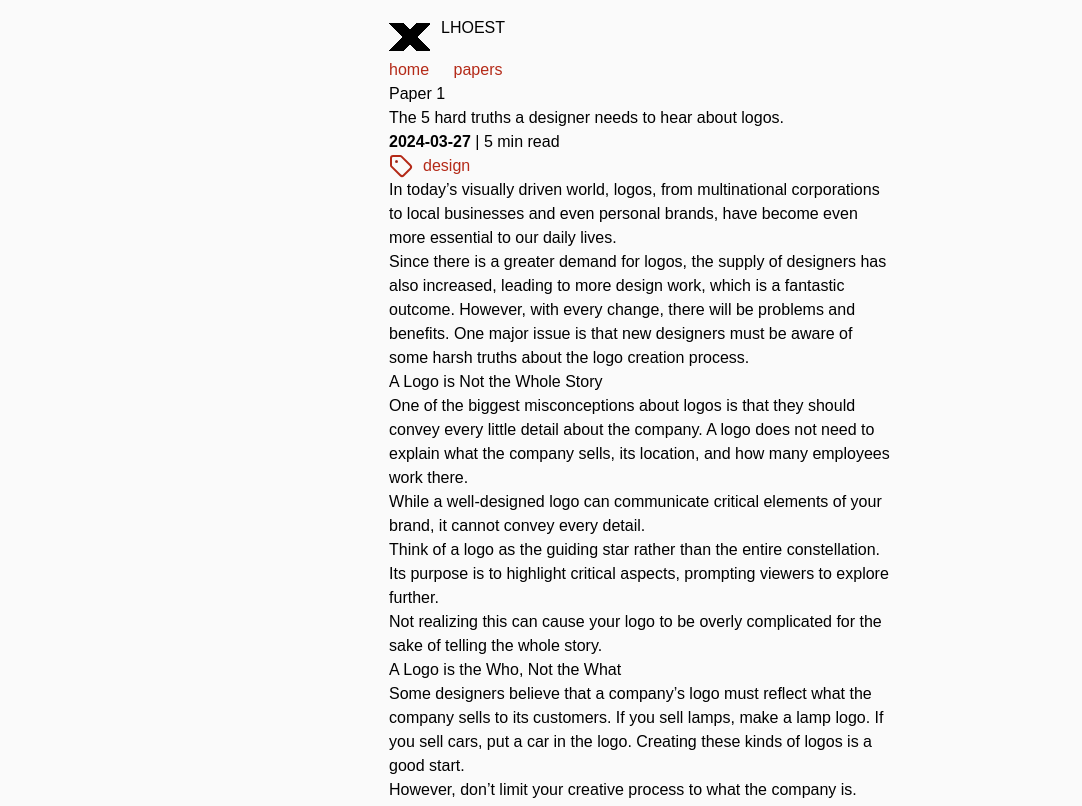
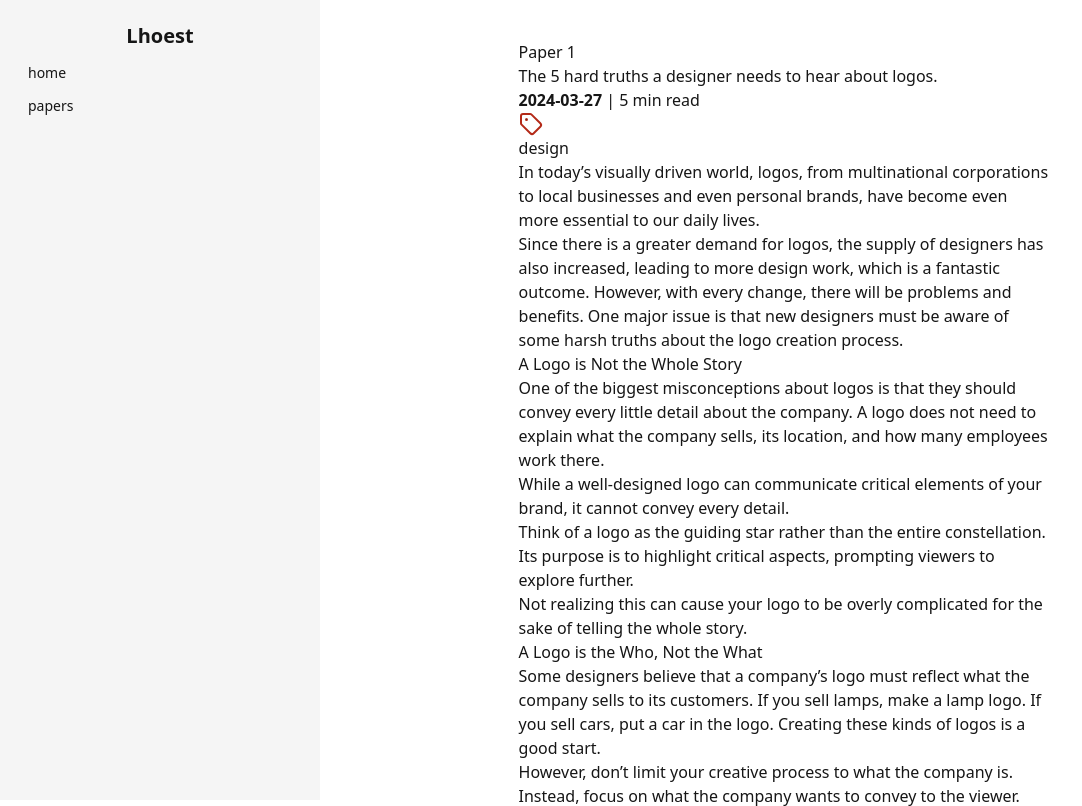
Before and after one commit to nicholaslhoest/gold, an Astro site: page /papers/paper-1 in a window 1280 px wide. Shown: the top 806 px of the page, without its empty margins (0-1082 px from the left). Built offline with nearby package versions, Linux system fonts and the light colour scheme; Astro itself is replaced by a stand-in of ours.

Commit message:
LOLA-4: (feat) Add Sidebar.

```diff
--- a/package.json
+++ b/package.json
@@ -12,5 +12,8 @@
     "@tailwindcss/vite": "^4.1.12",
     "astro": "^5.13.2",
     "tailwindcss": "^4.1.12"
+  },
+  "devDependencies": {
+    "daisyui": "^5.0.50"
   }
 }
--- a/src/components/Footer.astro
+++ b/src/components/Footer.astro
@@ -1,6 +1,9 @@
 ---
 
 ---
-<footer>
-    <p> Ⓒ nicholaslhoest 2025. 🦆</p>
+
+<footer class="footer sm:footer-horizontal footer-center bg-base-300 text-base-content p-4">
+    <aside>
+        <p>©Nicholas B. Lhoest {new Date().getFullYear()} - All right reserved</p>
+    </aside>
 </footer>
--- /dev/null
+++ b/src/components/Hero.astro
@@ -0,0 +1,22 @@
+---
+
+---
+<div class="hero min-h-screen">
+    <div class="hero-content flex-col lg:flex-row-reverse">
+        <div class="avatar">
+            <div class="max-w rounded-full ring ring-primary ring-offset-base-100 ring-offset-2">
+            <img
+                    src="https://img.daisyui.com/images/stock/photo-1635805737707-575885ab0820.webp"
+            />
+            </div>
+        </div>
+        <div>
+            <h1 class="text-5xl font-bold">Nicholas B. Lhoest</h1>
+            <p class="py-6">
+                Nicholas graudate from Bournemouth University with a Games Techonolgy degree and
+                a Graduated with an master degree from the University of Glasgow with a Computer Science Degree
+            </p>
+            <button class="btn btn-primary">Set Sail</button>
+        </div>
+    </div>
+</div>
--- a/src/components/Navigation.astro
+++ b/src/components/Navigation.astro
@@ -2,13 +2,25 @@
 ---
 
 <nav class="navbar">
-    <div class="tagElement">
-        <img style="margin-right: 10px"  src="/nicoest-logo-tiny.png" alt="Giant black X icon" class="tiny-logo"/>
-        <p> LHOEST </p>
-    </div>
-    <div>
-        <a href="/">home</a>
-        <a href="/papers/">papers</a>
+    <div class="navbar bg-base-100 shadow-sm">
+        <div class="navbar-start">
+            <div class="dropdown">
+                <div tabindex="0" role="button" class="btn btn-ghost btn-circle">
+                    <svg xmlns="http://www.w3.org/2000/svg" class="h-5 w-5" fill="none" viewBox="0 0 24 24" stroke="currentColor"> <path stroke-linecap="round" stroke-linejoin="round" stroke-width="2" d="M4 6h16M4 12h16M4 18h7" /> </svg>
+                </div>
+                <ul
+                        tabindex="0"
+                        class="menu menu-sm dropdown-content bg-base-100 rounded-box z-1 mt-3 w-52 p-2 shadow">
+                    <a href="/">home</a>
+                    <a href="/papers/">papers</a>
+                </ul>
+            </div>
+        </div>
+        <div class="navbar-center">
+            <a class="btn btn-ghost text-xl">LHOEST</a>
+        </div>
+        <div class="navbar-end">
+        </div>
     </div>
 
 </nav>
--- /dev/null
+++ b/src/components/Sidebar.astro
@@ -0,0 +1,22 @@
+---
+---
+
+<div class="drawer lg:drawer-open">
+    <input id="my-drawer-2" type="checkbox" class="drawer-toggle" />
+    <div class="drawer-content flex flex-col items-center justify-center">
+        <!-- Page content here -->
+        <label for="my-drawer-2" class="btn btn-primary drawer-button lg:hidden">
+            Open drawer
+        </label>
+    </div>
+    <div class="drawer-side">
+        <label for="my-drawer-2" aria-label="close sidebar" class="drawer-overlay"></label>
+
+        <ul class="menu bg-base-200 text-base-content min-h-full w-80 p-4">
+            <a class="btn btn-ghost text-xl">Lhoest</a>
+            <!-- Sidebar content here -->
+            <li><a href="/">home</a></li>
+            <li><a href="/papers/">papers</a></li>
+        </ul>
+    </div>
+</div>
--- a/src/layouts/BaseLayout.astro
+++ b/src/layouts/BaseLayout.astro
@@ -1,7 +1,7 @@
 ---
 import Footer from "../components/Footer.astro";
-import Navigation from "../components/Navigation.astro";
 import "../styles/global.css";
+import Sidebar from "../components/Sidebar.astro";
 
 const {title, date, time, tags } = Astro.props;
 ---
@@ -14,14 +14,26 @@ const {title, date, time, tags } = Astro.props;
     <meta name="generator" content={Astro.generator} />
     <title>{{title}}</title>
 </head>
-<body>
-    <header>
-        <Navigation/>
-    </header>
-    <main>
+<body data-theme="bumblebee" class="min-h-screen">
+<!-- LEFT SIDEBAR (overlay + takes space on lg+) -->
+<header role="navigation"
+        class="fixed inset-y-0 left-0 w-[18rem] bg-base-200 border-r z-40 hidden lg:block">
+    <Sidebar />
+</header>
+
+<!-- OPTIONAL: mobile overlay version (shown with a toggle you add elsewhere) -->
+<!-- <aside class="fixed inset-y-0 left-0 w-[18rem] bg-base-200 border-r z-50 lg:hidden hidden" id="mobile-drawer">
+  <Sidebar />
+</aside> -->
+
+<!-- RIGHT CONTENT (shifted by sidebar width on lg+) -->
+<main class="min-h-screen lg:ml-[18rem]">
+    <div class="mx-auto max-w-prose px-4 sm:px-6 lg:px-8 py-10">
         <slot />
-    </main>
-    <footer>
-        <Footer/>
-    </footer>
+    </div>
+</main>
+
+<footer class="lg:ml-[18rem] px-4 sm:px-6 lg:px-8 py-6">
+    <Footer />
+</footer>
 </body>
--- a/src/layouts/PaperLayout.astro
+++ b/src/layouts/PaperLayout.astro
@@ -26,5 +26,4 @@ const { number, title, date, time, tags } = Astro.props;
             </main>
         </article>
     </body>
-<Footer />
 </html>
--- a/src/pages/index.astro
+++ b/src/pages/index.astro
@@ -1,12 +1,9 @@
 ---
 import BaseLayout from "../layouts/BaseLayout.astro";
+import Hero from "../components/Hero.astro";
 const title = "Nicholas B. Lhoest Official Site";
 ---
 
 <BaseLayout {title}>
-	<h1> Nicholas B. Lhoest </h1>
-	<h2> Analyst at Accenture </h2>
-	<p>
-		Nicholas graudate from Bournemouth University with a Games Techonolgy degree and a Graduated with an master degree from the University of Glasgow with a Computer Science Degree
-	</p>
+	<Hero/>
 </BaseLayout>
--- a/src/pages/papers/[...slug].astro
+++ b/src/pages/papers/[...slug].astro
@@ -3,6 +3,7 @@ import { getCollection, getEntryBySlug, render } from 'astro:content';
 import "../../styles/global.css";
 import Navigation from "../../components/Navigation.astro";
 import PaperLayout from "../../layouts/PaperLayout.astro";
+import BaseLayout from "../../layouts/BaseLayout.astro";
 
 export async function getStaticPaths() {
     const papers = await getCollection("papers");
@@ -31,8 +32,7 @@ const parts = inputString.split('-');
 const middleValue = parts[1];
 
 ---
-<Navigation />
-
+<BaseLayout>
     <PaperLayout
             number={middleValue}
             title={paper.data.title}
@@ -42,3 +42,4 @@ const middleValue = parts[1];
     >
         <Content />
     </PaperLayout>
+</BaseLayout>
--- a/src/pages/papers/index.astro
+++ b/src/pages/papers/index.astro
@@ -2,12 +2,14 @@
 import { getCollection } from 'astro:content';
 import "../../styles/global.css";
 import Navigation from "../../components/Navigation.astro";
+import BaseLayout from "../../layouts/BaseLayout.astro";
 
 const papers = await getCollection('papers');
 ---
-<Navigation/>
-<h1>Papers</h1>
 
+<BaseLayout>
+
+    <h1 class="text-5xl font-bold">Papers</h1>
     <ul class="listPaperItem">
         {papers.map(paper => (
                 <li class="listPaperItem">
@@ -18,3 +20,4 @@ const papers = await getCollection('papers');
                 </li>
         ))}
     </ul>
+</BaseLayout>
--- a/src/styles/global.css
+++ b/src/styles/global.css
@@ -1,58 +1,36 @@
 @import "tailwindcss";
-
-html {
-    background-color: #fafafa;
+@plugin "daisyui";
+@plugin "daisyui/theme" {
+    name: "bumblebee";
+    default: false;
+    prefersdark: false;
+    color-scheme: "light";
+    --color-base-100: oklch(100% 0 0);
+    --color-base-200: oklch(97% 0 0);
+    --color-base-300: oklch(92% 0 0);
+    --color-base-content: oklch(20% 0 0);
+    --color-primary: oklch(85% 0.199 91.936);
+    --color-primary-content: oklch(42% 0.095 57.708);
+    --color-secondary: oklch(75% 0.183 55.934);
+    --color-secondary-content: oklch(40% 0.123 38.172);
+    --color-accent: oklch(0% 0 0);
+    --color-accent-content: oklch(100% 0 0);
+    --color-neutral: oklch(37% 0.01 67.558);
+    --color-neutral-content: oklch(92% 0.003 48.717);
+    --color-info: oklch(74% 0.16 232.661);
+    --color-info-content: oklch(39% 0.09 240.876);
+    --color-success: oklch(76% 0.177 163.223);
+    --color-success-content: oklch(37% 0.077 168.94);
+    --color-warning: oklch(82% 0.189 84.429);
+    --color-warning-content: oklch(41% 0.112 45.904);
+    --color-error: oklch(70% 0.191 22.216);
+    --color-error-content: oklch(39% 0.141 25.723);
+    --radius-selector: 1rem;
+    --radius-field: 0.5rem;
+    --radius-box: 1rem;
+    --size-selector: 0.25rem;
+    --size-field: 0.25rem;
+    --border: 1px;
+    --depth: 1;
+    --noise: 0;
 }
-
-body {
-    margin: 0 auto;
-    width: 100%;
-    max-width: 60ch;
-    padding: 1rem;
-    line-height: 1.5;
-    font-style: normal;
-    font-family: sans-serif;
-    color: black;
-    flex-direction: column;
-}
-
-a {
-    text-decoration: none; /* Removes underline */
-    color: #b42a18; /* Changes text color to black */
-    margin: 0 20px 0 0;
-}
-
-a.listPaperItem {
-    text-decoration: none; /* Removes underline */
-    color: black; /* Changes text color to black */
-}
-
-a:hover {
-    color: black;
-}
-
-ul.listPaperItem {
-    list-style: none;
-    padding: 0;
-    margin: 0;
-}
-
-li.listPaperItem {
-    margin-right: 0;  /* Ensure no extra space on the right of list items */
-}
-
-div.tagElement {
-    display: flex;
-}
-
-.tagElementColor{
-    color: #b42a18;
-}
-
-.navbar {
-    align-items: center;
-}
-
-.navbar img {
-    margin-right: 1rem;
-}
```
Also changed, not shown: 1 other file. Lines whose indentation alone changed are shown as unchanged.
